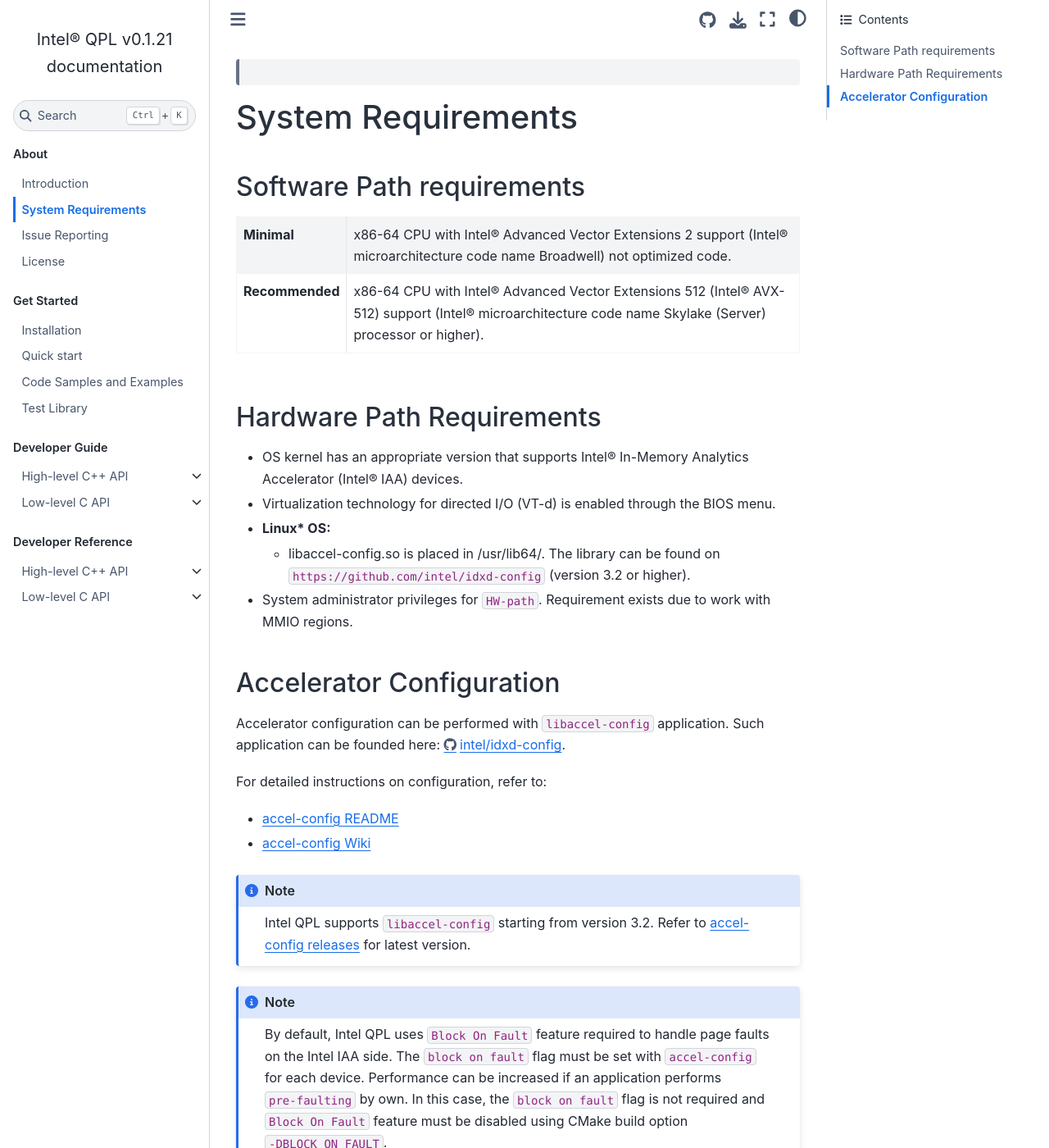
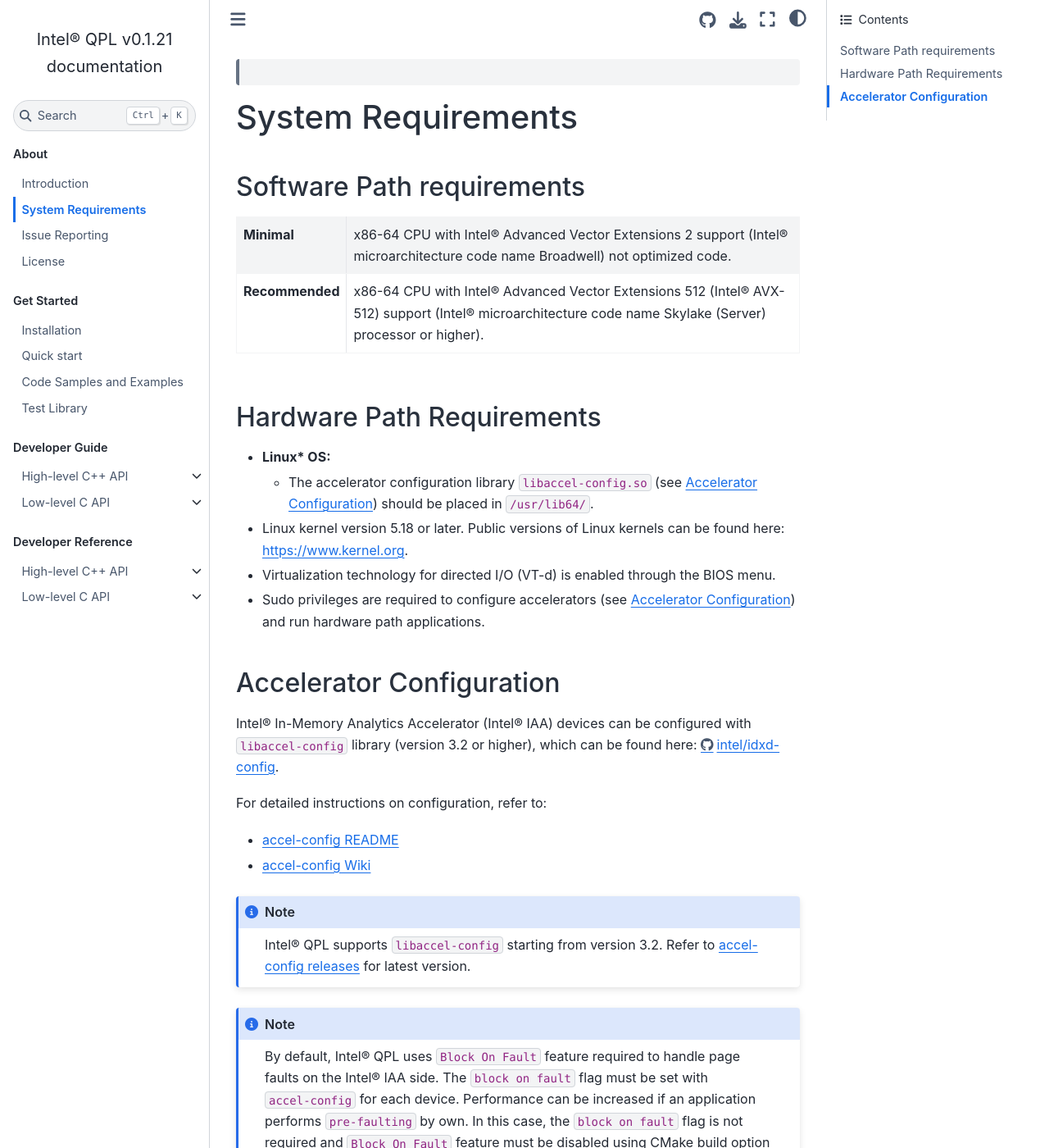
Before and after one commit to intel/qpl, a Sphinx documentation site: the page built from doc/source/documentation/introduction_docs/system_requirements.rst, in a window 1280 px wide and 1400 px high. Shown: the whole window at 82% size. Built offline with Sphinx 7.4.7 and the Sphinx Book theme 1.1.4, drawn with Linux system fonts in a browser that asks for light colours.

Commit message:
[doc] Change and rephrase HW-path requirements (#542)
* Update system_requirements.rst

* Update system_requirements.rst

* remove 'for'

* small style adjustments

* Adjustments and add trademark symbol

* Update linux kernel requirement to 5.18

* Remove extra space

* Reword kernel requirement

Co-authored-by: Dai-Ni Hsieh <dai-ni.hsieh@intel.com>

* Add missing period and spell out IAA

Co-authored-by: Dai-Ni Hsieh <dai-ni.hsieh@intel.com>

```diff
--- a/doc/source/documentation/introduction_docs/system_requirements.rst
+++ b/doc/source/documentation/introduction_docs/system_requirements.rst
@@ -26,17 +26,17 @@
 Hardware Path Requirements
 **************************
 
-
-- OS kernel has an appropriate version that supports
-  Intel® In-Memory Analytics Accelerator (Intel® IAA) devices.
-- Virtualization technology for directed I/O (VT-d) is enabled through the BIOS menu.
 - **Linux* OS:**
 
-  - libaccel-config.so is placed in /usr/lib64/. The library can be found
-    on ``https://github.com/intel/idxd-config`` (version 3.2 or higher).
-
--  System administrator privileges for ``HW-path``. Requirement exists
-   due to work with MMIO regions.
+  - The accelerator configuration library ``libaccel-config.so``
+    (see :ref:`Accelerator Configuration <accelerator_configuration_reference_link>`)
+    should be placed in ``/usr/lib64/``.
+- Linux kernel version 5.18 or later. Public versions of Linux
+  kernels can be found here: https://www.kernel.org.
+- Virtualization technology for directed I/O (VT-d) is enabled through the BIOS menu.
+- Sudo privileges are required to configure accelerators
+  (see :ref:`Accelerator Configuration <accelerator_configuration_reference_link>`)
+  and run hardware path applications.
 
 
 .. _accelerator_configuration_reference_link:
@@ -46,8 +46,9 @@
 *************************
 
 
-Accelerator configuration can be performed with ``libaccel-config`` application.
-Such application can be founded here: https://github.com/intel/idxd-config.
+Intel® In-Memory Analytics Accelerator (Intel® IAA) devices can be configured with
+``libaccel-config`` library (version 3.2 or higher),
+which can be found here: https://github.com/intel/idxd-config.
 
 For detailed instructions on configuration, refer to:
 
@@ -57,15 +58,15 @@
 
 .. note::
 
-  Intel QPL supports ``libaccel-config`` starting from
+  Intel® QPL supports ``libaccel-config`` starting from
   version 3.2. Refer to `accel-config releases
   <https://github.com/intel/idxd-config/releases/tag/>`__ for
   latest version.
 
 .. note::
 
-  By default, Intel QPL uses ``Block On Fault`` feature
-  required to handle page faults on the Intel IAA side. The
+  By default, Intel® QPL uses ``Block On Fault`` feature
+  required to handle page faults on the Intel® IAA side. The
   ``block on fault`` flag must be set with ``accel-config`` for each
   device. Performance can be increased if an application performs
   ``pre-faulting`` by own. In this case, the ``block on fault`` flag is
```
